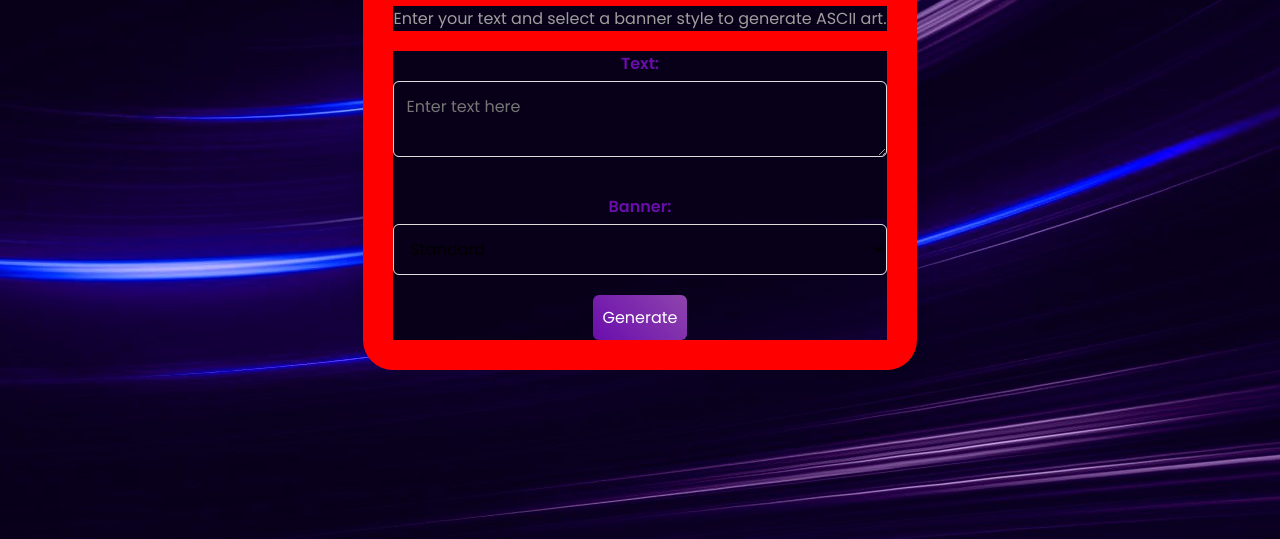
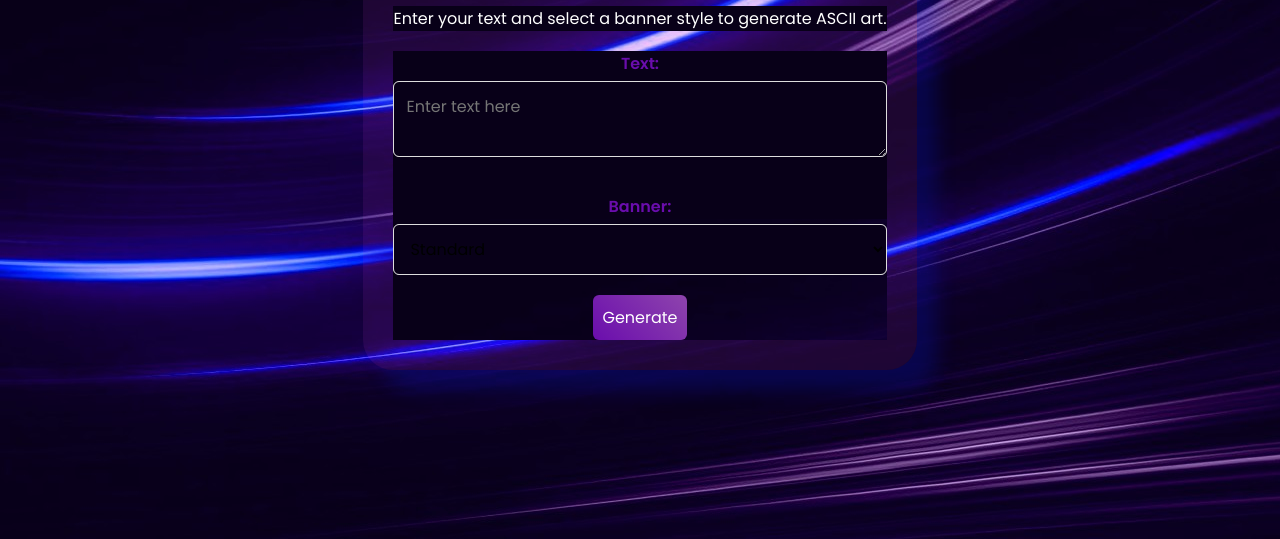
Before and after one commit to miller-203/ascii-art-web, a plain HTML site: page ascii-art-web/template/index.html in a window 1280 px wide. Shown: the part 261-800 px from the top of the page. Drawn offline with Linux system fonts and the light colour scheme.

Commit message:
Update style.css

```diff
--- a/ascii-art-web/assets/style.css
+++ b/ascii-art-web/assets/style.css
@@ -10,7 +10,7 @@
 
 body {
     /* background: linear-gradient(135deg, #6a0dad, #b19cd9); */
-    color: #fff4f4;
+    color: #ffffff;
     display: flex;
     justify-content: center;
     align-items: center;
@@ -21,19 +21,14 @@ body {
 }
 
 .container {
-    background: rgb(255, 0, 0);
+    background: rgba(202, 66, 214, 0.1);
     padding: 30px;
     border-radius: 30px;
-    box-shadow: 0 4px 20px rgba(0, 0, 0, 0.1);
+    box-shadow: 20px 20px 20px rgba(6, 31, 255, 0.2);
     text-align: center;
     overflow: auto;
-    margin: 20% 20%;
+    margin: 15% 15%;
 }
-/*
-.container:hover {
-    transform: translateY(-5px);
-    box-shadow: 0 8px 30px rgba(0, 0, 0, 0.15);
-} */
 
 .ascii-art {
     background: #f0f0f0;
@@ -76,7 +71,7 @@ h1 {
 }
 
 p {
-    color: #9e9e9e;
+    color: #ffffff;
     margin-bottom: 20px;
 }
 
```
